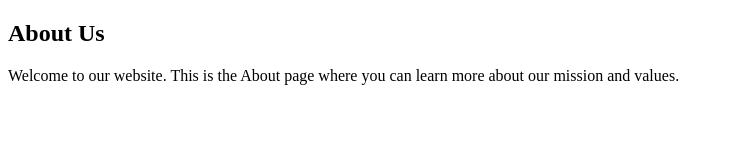
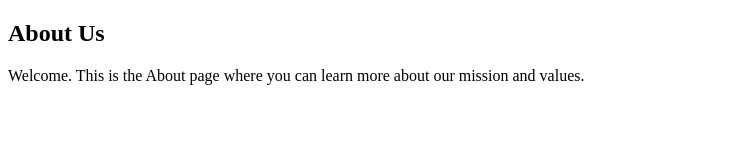
Before and after one commit to desouki24/sample-repo, a plain HTML site: page index.html in a window 1280 px wide. Shown: the whole page, without its empty margins (0-729 px from the left). Drawn offline with Linux system fonts and the light colour scheme.

Commit message:
Fix typos in content

```diff
--- a/index.html
+++ b/index.html
@@ -11,7 +11,7 @@
     <!-- Add this section within the body of your HTML file -->
     <section id="about">
         <h2>About Us</h2>
-        <p>Welcome to our website. This is the About page where you can learn more about our mission and values.</p>
+        <p>Welcome. This is the About page where you can learn more about our mission and values.</p>
     </section>
 
     <!-- Existing content -->
```
